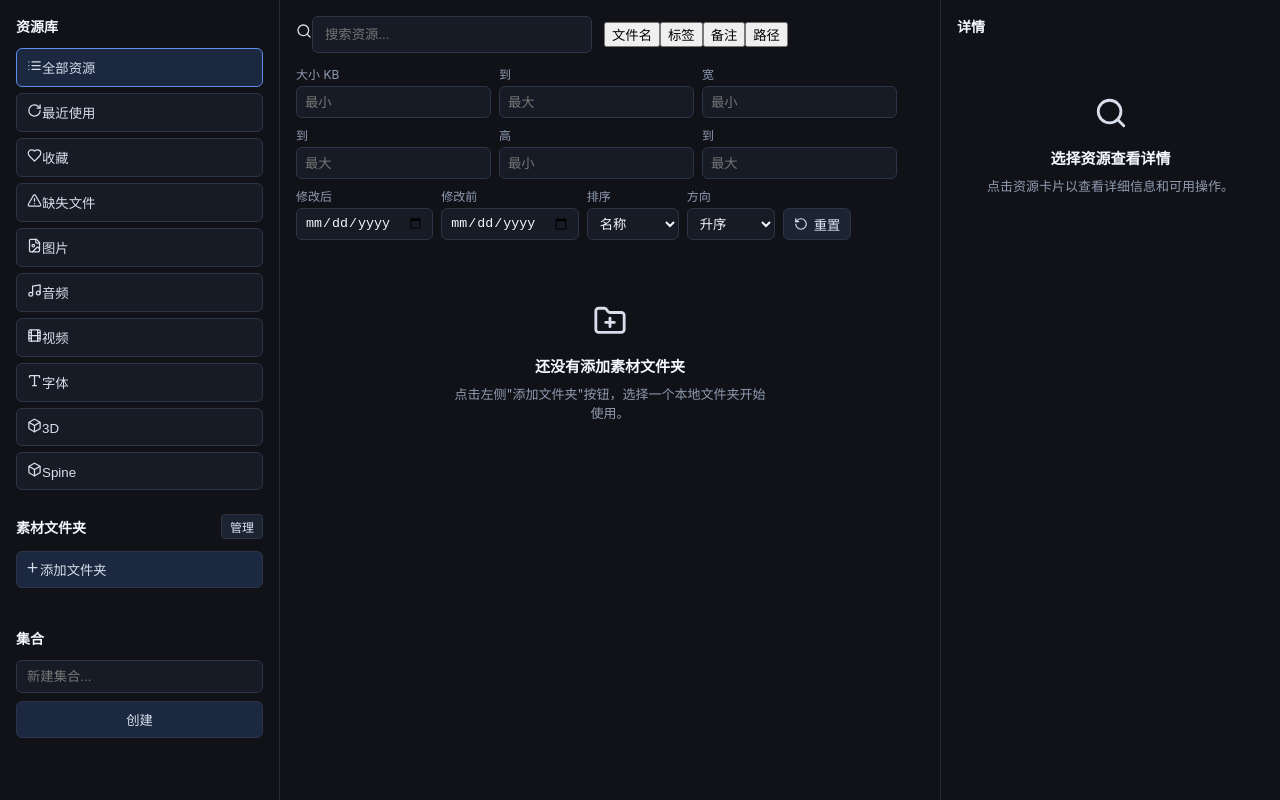
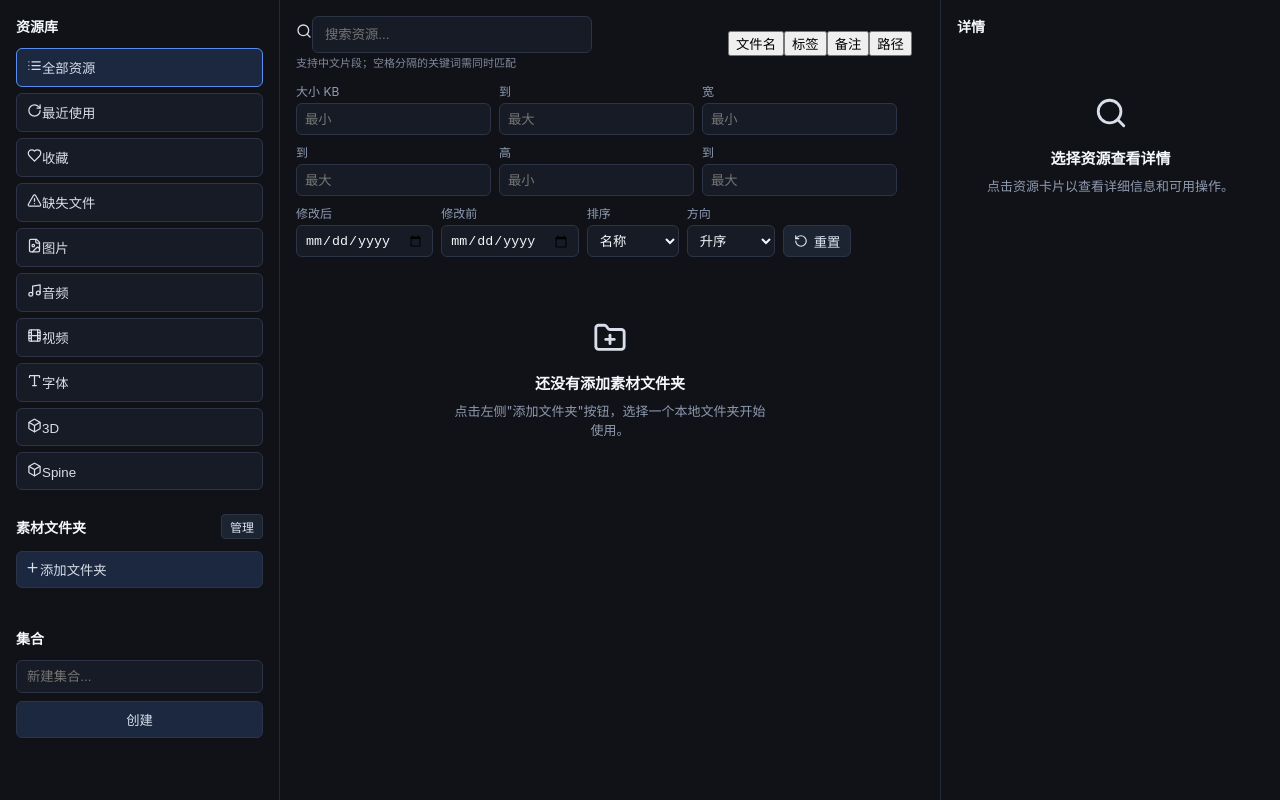
Before and after one commit to oklai999/GameResManager, a React (Vite) app: page / in a window 1280 px wide. Built offline with nearby package versions, Linux system fonts and the light colour scheme.

Commit message:
docs: clarify substring search behavior

```diff
--- a/src/components/SearchToolbar.tsx
+++ b/src/components/SearchToolbar.tsx
@@ -72,6 +72,7 @@ export function SearchToolbar({
 
   return (
     <header className="search-toolbar">
+      <div className="search-query-group">
         <div className="search-input-wrap">
           <Search className="search-input-icon" size={16} aria-hidden="true" />
           <input
@@ -80,6 +81,10 @@ export function SearchToolbar({
             placeholder="搜索资源..."
             aria-label="搜索资源"
           />
+        </div>
+        <span className="search-hint">
+          支持中文片段；空格分隔的关键词需同时匹配
+        </span>
       </div>
       <div className="scope-segments" aria-label="搜索范围">
         {scopeItems.map(({ key, label }) => (
--- a/src/styles.css
+++ b/src/styles.css
@@ -94,6 +94,18 @@ body {
   gap: 12px;
   margin-bottom: 16px;
   flex-wrap: wrap;
+}
+
+.search-query-group {
+  display: grid;
+  gap: 4px;
+  min-width: min(420px, 100%);
+}
+
+.search-hint {
+  color: #7f899d;
+  font-size: 11px;
+  line-height: 1.2;
 }
 
 .advanced-filter-row {
```
Also changed, not shown: 1 other file (tests, documents, lock files or other folders). Lines whose indentation alone changed are shown as unchanged.
